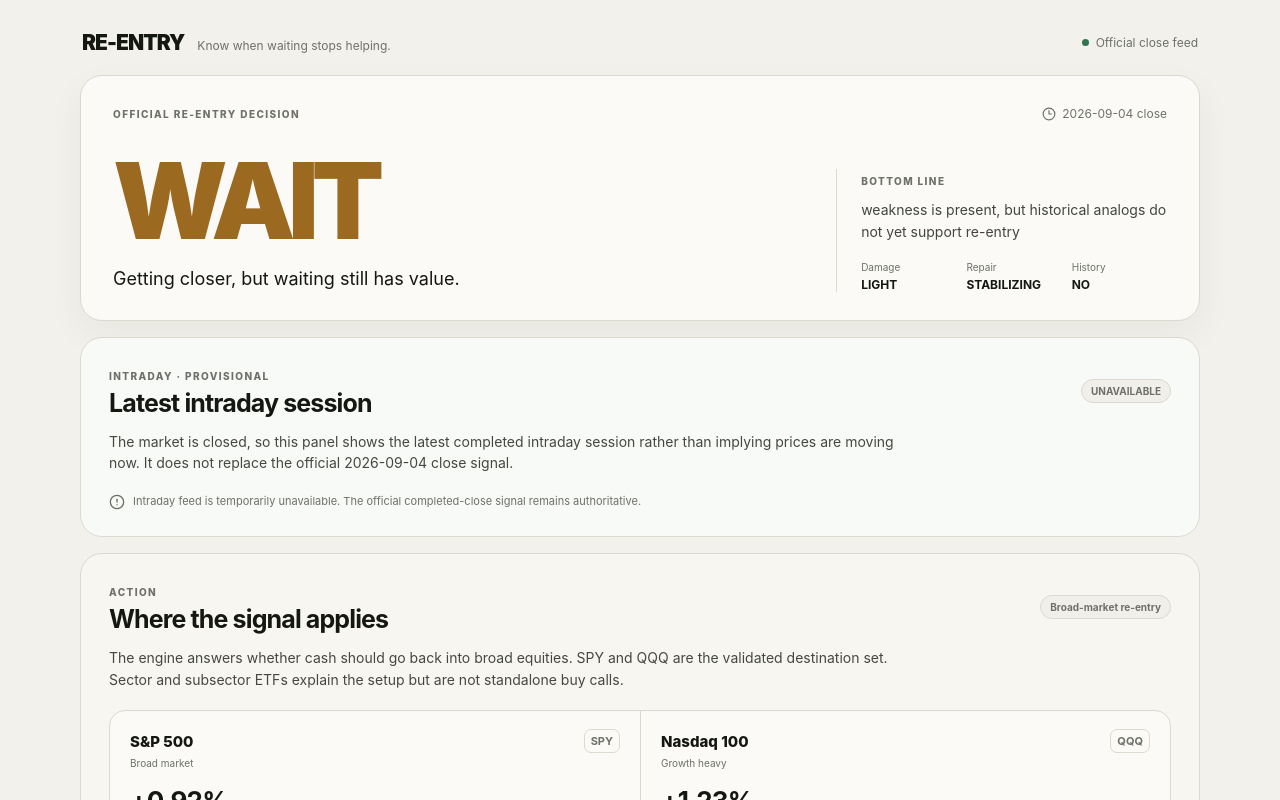
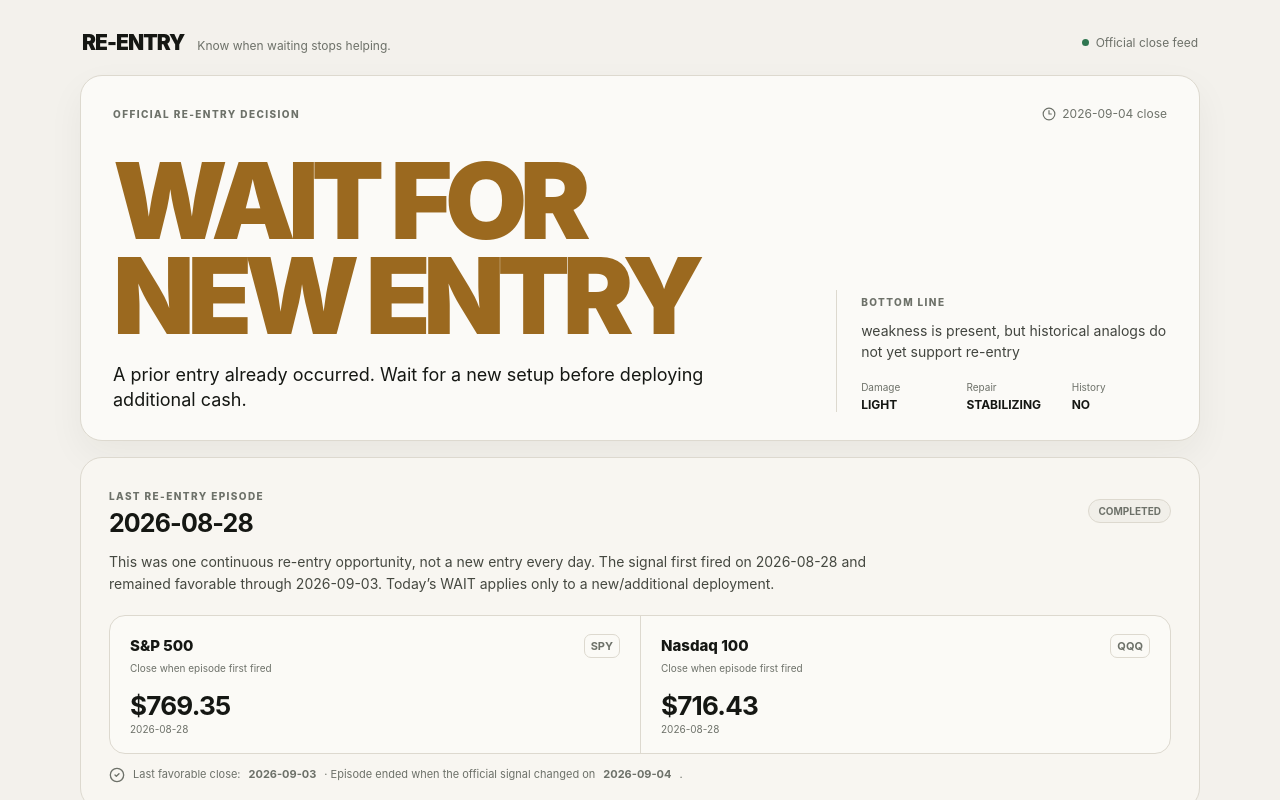
Before and after one commit to arjunthak0522/swing-intelligence, a Next.js app in the folder web/: page / in a window 1280 px wide. Shown: the top 800 px of the page. Built offline with nearby package versions, Linux system fonts and the light colour scheme; no server answers.

Commit message:
Show latest re-entry episode and entry-day prices

```diff
--- a/web/app/page.tsx
+++ b/web/app/page.tsx
@@ -1,9 +1,11 @@
 import { ChevronRight, CircleAlert, CircleCheck, Clock3, Radio } from "lucide-react";
 import {
   getIntradaySnapshot,
+  getLatestEpisode,
   getLatestSnapshot,
   pct,
   type IntradaySnapshot,
+  type ReentryEpisode,
   type ReentrySnapshot,
   type SubsectorProxy,
 } from "../lib/reentry";
@@ -46,6 +48,7 @@ function StatusPill({ children }: { children: React.ReactNode }) {
 
 function Hero({ s }: { s: ReentrySnapshot }) {
   const closer = s.signal === "WAIT" && ["DEVELOPING", "MEANINGFUL", "BROAD"].includes(s.internal_reset);
+  const displaySignal = s.signal === "WAIT" ? "WAIT FOR NEW ENTRY" : s.signal;
   return (
     <section className="hero card">
       <div className="eyebrow-row">
@@ -54,8 +57,8 @@ function Hero({ s }: { s: ReentrySnapshot }) {
       </div>
       <div className="hero-grid">
         <div>
-          <div className={`signal ${stateClass(s.signal)}`}>{s.signal}</div>
-          <div className="signal-subline">{closer ? "Getting closer, but waiting still has value." : s.signal_interpretation}</div>
+          <div className={`signal ${stateClass(s.signal)}`}>{displaySignal}</div>
+          <div className="signal-subline">{closer ? "A prior entry already occurred. Wait for a new setup before deploying additional cash." : s.signal_interpretation}</div>
         </div>
         <div className="decision-summary">
           <span className="summary-label">BOTTOM LINE</span>
@@ -67,6 +70,27 @@ function Hero({ s }: { s: ReentrySnapshot }) {
           </div>
         </div>
       </div>
+    </section>
+  );
+}
+
+function EpisodeSummary({ episode, official }: { episode: ReentryEpisode | null; official: ReentrySnapshot }) {
+  if (!episode) return null;
+  return (
+    <section className="card section-card action-card">
+      <div className="section-heading">
+        <div><span className="kicker">LAST RE-ENTRY EPISODE</span><h2>{episode.episode_start}</h2></div>
+        <StatusPill>{episode.active ? "ACTIVE" : "COMPLETED"}</StatusPill>
+      </div>
+      <p className="section-intro">
+        This was one continuous re-entry opportunity, not a new entry every day. The signal first fired on {episode.episode_start} and remained favorable through {episode.favorable_through}.
+        {official.signal === "WAIT" ? " Today’s WAIT applies only to a new/additional deployment." : ""}
+      </p>
+      <div className="vehicle-strip">
+        <div className="vehicle-primary"><div><span>S&P 500</span><b>SPY</b></div><small>Close when episode first fired</small><strong>${episode.entry_closes.SPY.toFixed(2)}</strong><em>{episode.episode_start}</em></div>
+        <div className="vehicle-primary"><div><span>Nasdaq 100</span><b>QQQ</b></div><small>Close when episode first fired</small><strong>${episode.entry_closes.QQQ.toFixed(2)}</strong><em>{episode.episode_start}</em></div>
+      </div>
+      <div className="notice"><CircleCheck size={16} /> Last favorable close: <b>{episode.favorable_through}</b>{episode.ended_on ? <> · Episode ended when the official signal changed on <b>{episode.ended_on}</b>.</> : null}</div>
     </section>
   );
 }
@@ -195,7 +219,7 @@ function Historical({ s }: { s: ReentrySnapshot }) {
 }
 
 export default async function Home() {
-  const [snapshot, intraday] = await Promise.all([getLatestSnapshot(), getIntradaySnapshot()]);
+  const [snapshot, intraday, episode] = await Promise.all([getLatestSnapshot(), getIntradaySnapshot(), getLatestEpisode()]);
   if (!snapshot) {
     return <main className="shell"><section className="card data-blocked"><CircleAlert /> <div><b>OFFICIAL FEED UNAVAILABLE</b><p>No fallback decision is shown when the canonical close snapshot cannot be loaded.</p></div></section></main>;
   }
@@ -206,6 +230,7 @@ export default async function Home() {
     <header className="topbar"><div><span className="brand">RE-ENTRY</span><span className="tagline">Know when waiting stops helping.</span></div><div className="top-status">{fresh ? <><span className="live-dot" /> Official close feed</> : "DATA INCOMPLETE"}</div></header>
     {!fresh ? <section className="card data-blocked"><CircleAlert /> <div><b>DATA INCOMPLETE</b><p>The current decision is suppressed until every required input resolves to the same completed market session.</p></div></section> : <>
       <Hero s={s} />
+      <EpisodeSummary episode={episode} official={s} />
       <IntradayMonitor live={intraday} official={s} />
       <VehicleCard s={s} />
       <WhyNow s={s} />
```
